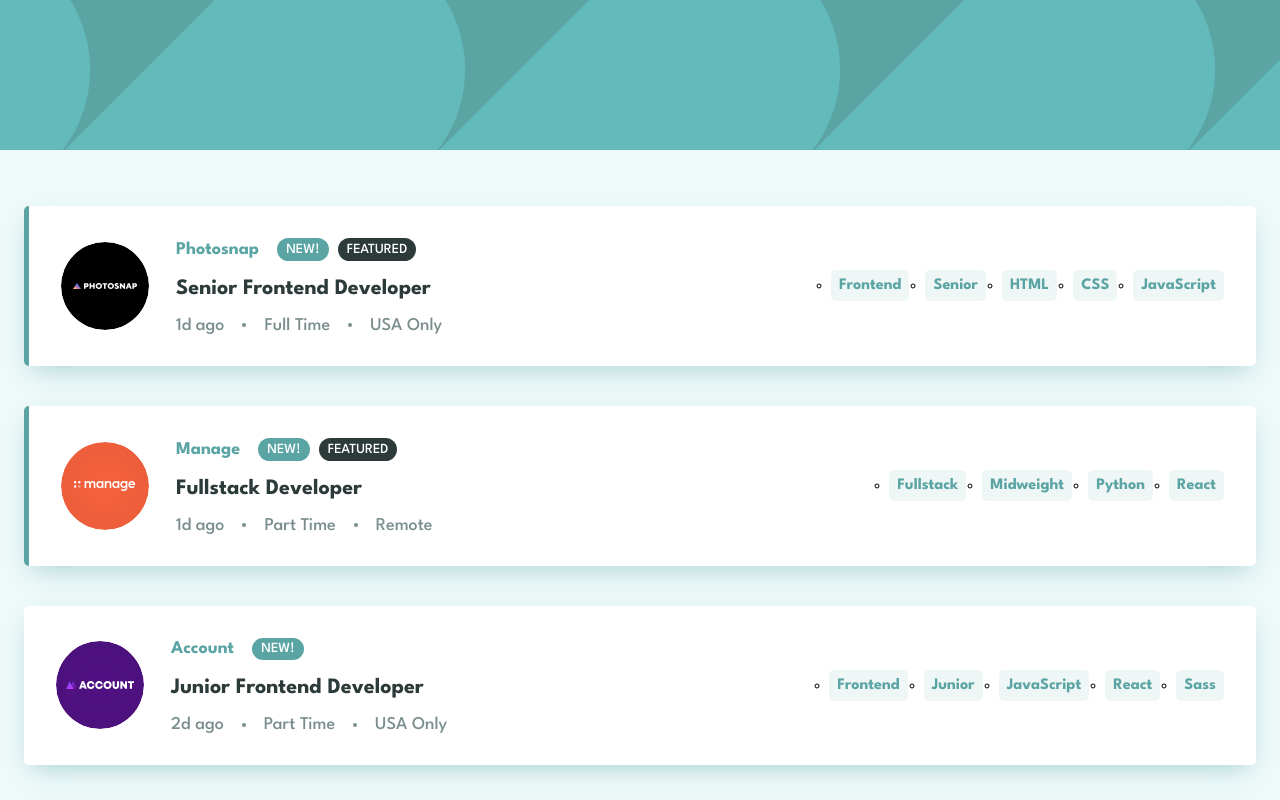
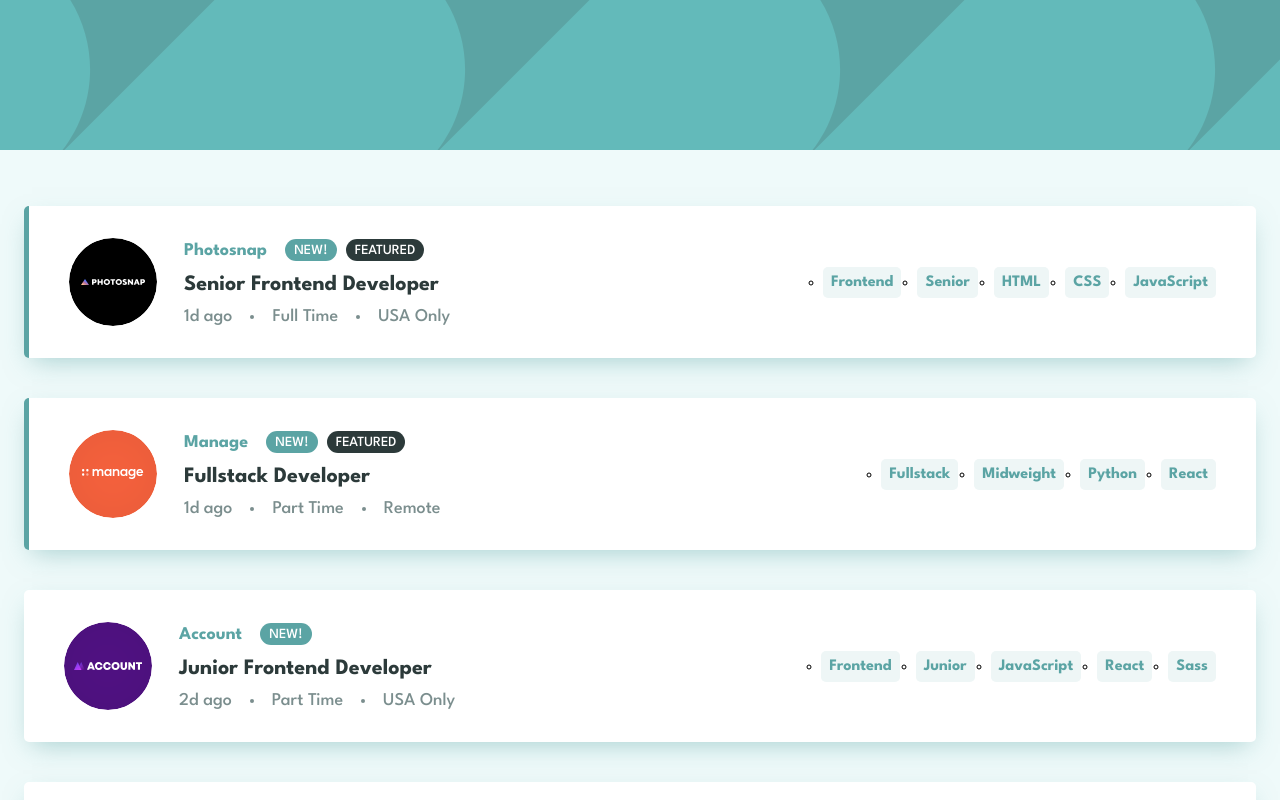
Before and after one commit to joao-lucas-dias/fm-job-listing-filter, a React (Vite) app: page / in a window 1280 px wide. Shown: the top 800 px of the page. Built offline with nearby package versions, Linux system fonts and the light colour scheme.

Commit message:
Tweak styles

```diff
--- a/src/components/JobItem/JobItem.module.css
+++ b/src/components/JobItem/JobItem.module.css
@@ -34,7 +34,7 @@
 
 .header_body {
 	display: grid;
-	grid-row-gap: 1em;
+	grid-row-gap: .75em;
 }
 
 .body_row {
@@ -108,7 +108,7 @@
 		display: flex;
 		justify-content: space-between;
 		align-items: center;
-		padding: 2em;
+		padding: 2em 2.5em;
 	}
 
 	.header {
```
